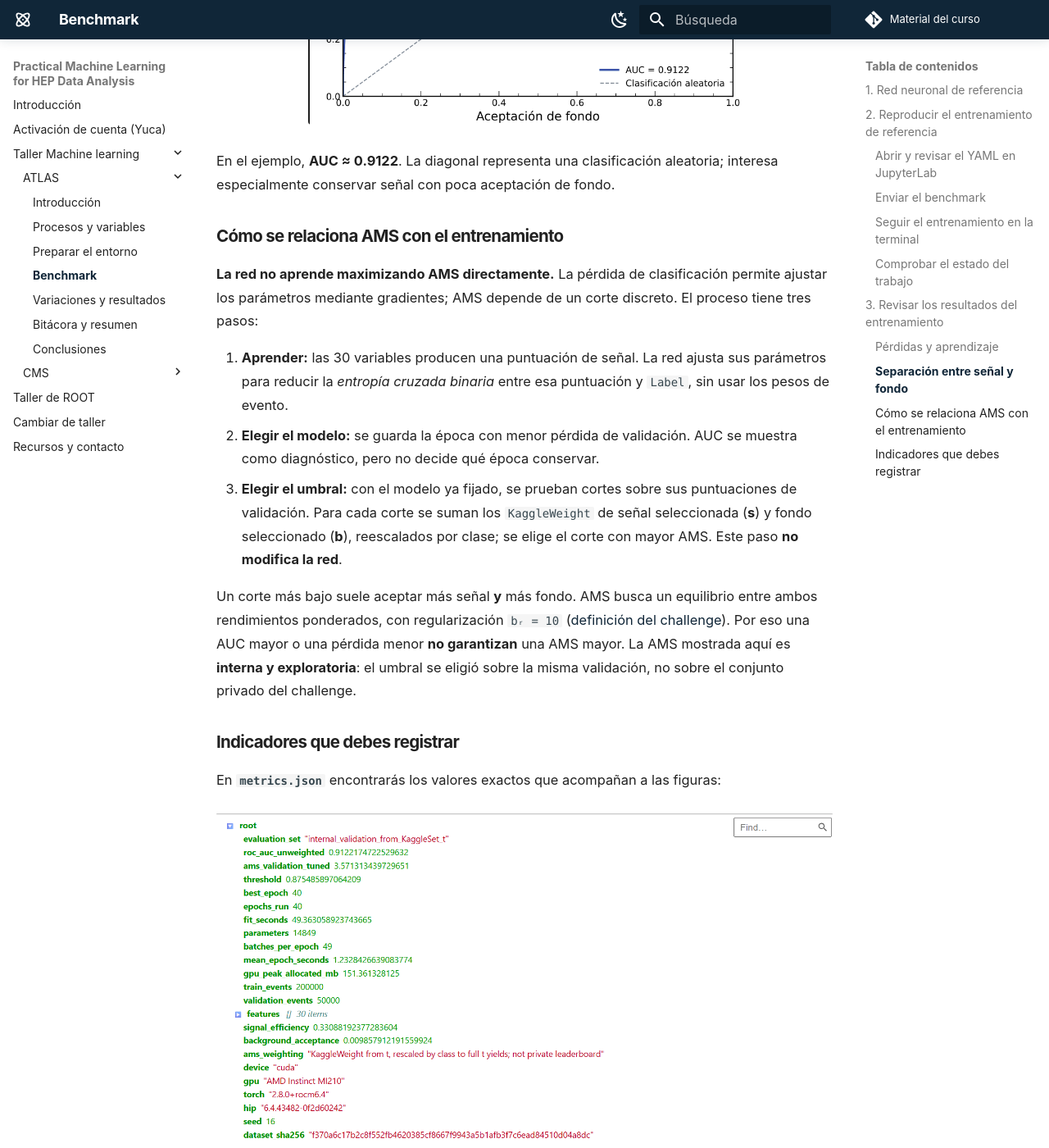
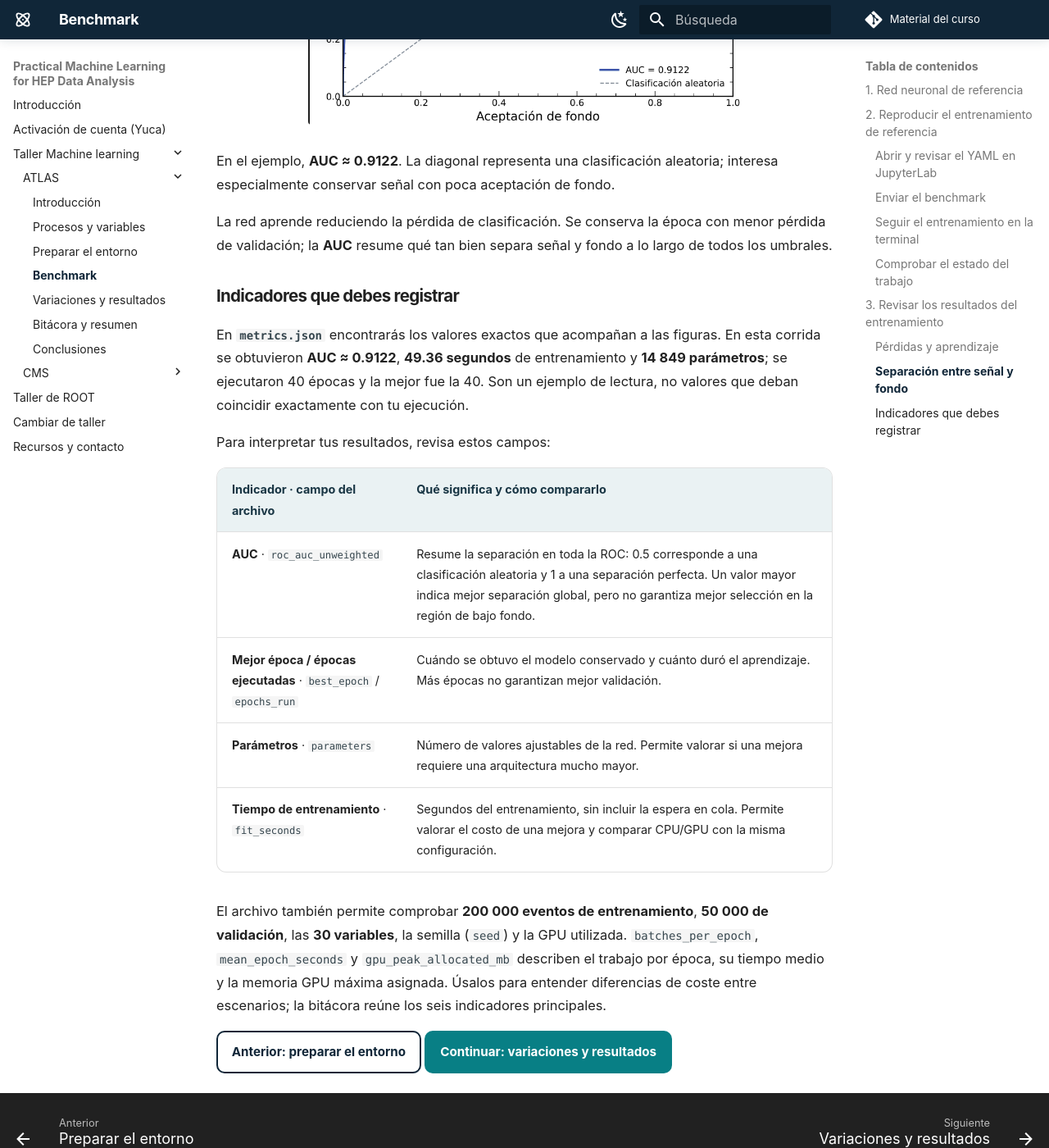
Before and after one commit to castaned/practical-ml-hep, an MkDocs documentation site: the page built from docs/laboratorio.md, in a window 1280 px wide and 1400 px high, scrolled down 8093 px. Shown: the whole window at 82% size. Built offline with MkDocs 1.6.1 and Material for MkDocs 9.7.7, drawn with Linux system fonts in a browser that asks for light colours; comment, search, counter and statistics services are not loaded; some of the changed text lies outside the part shown.

Commit message:
Focus ATLAS course evaluation on AUC and training metrics

```diff
--- a/docs/assets/benchmarks/atlas_yuca_baseline.json
+++ b/docs/assets/benchmarks/atlas_yuca_baseline.json
@@ -23,15 +23,13 @@
       "device": "GPU MI210",
       "epochs_run": 20,
       "fit_seconds": 29.95,
-      "roc_auc_unweighted": 0.90999,
-      "ams_validation_tuned": 3.5229
+      "roc_auc_unweighted": 0.90999
     },
     {
       "device": "CPU (4 hilos)",
       "epochs_run": 20,
       "fit_seconds": 39.35,
-      "roc_auc_unweighted": 0.91048,
-      "ams_validation_tuned": 3.5629
+      "roc_auc_unweighted": 0.91048
     }
   ],
   "evaluation": "Validación interna de KaggleSet=t. No equivale a la evaluación privada histórica del challenge."
--- a/docs/javascripts/scenarios.js
+++ b/docs/javascripts/scenarios.js
@@ -1,6 +1,6 @@
 (() => {
   const scenarios={
-    A:{label:'A. Más ancha',file:'atlas_A_capas1024-512-256-128.yaml',block:'model',field:'hidden_dims',value:'[1024, 512, 256, 128]',network:'wide',question:'Cuatro capas, con ocho veces más neuronas por capa que la referencia. ¿Mejoran AUC y AMS? Compara el coste en tiempo y parámetros.'},
+    A:{label:'A. Más ancha',file:'atlas_A_capas1024-512-256-128.yaml',block:'model',field:'hidden_dims',value:'[1024, 512, 256, 128]',network:'wide',question:'Cuatro capas, con ocho veces más neuronas por capa que la referencia. ¿Mejora la AUC? Compara el coste en tiempo y parámetros.'},
     B:{label:'B. Compacta',file:'atlas_B_capas8-4.yaml',block:'model',field:'hidden_dims',value:'[8, 4]',network:'compact',question:'Solo dos capas de 8 y 4 neuronas. ¿Se mantienen resultados cercanos al benchmark con muchos menos parámetros?'},
     C:{label:'C. Dropout',file:'atlas_C_dropout0p6.yaml',block:'model',field:'dropout',value:'0.6',network:'baseline',dropout:0.6,question:'Dropout pasa de 0.1 a 0.6. ¿Reduce el sobreajuste o dificulta el aprendizaje? Revisa las pérdidas de entrenamiento y validación.'},
     D:{label:'D. Aprendizaje',file:'atlas_D_lr0p0005.yaml',block:'training',field:'learning_rate',value:'0.0005',network:'baseline',dropout:0.1,question:'La tasa de aprendizaje baja de 0.001 a 0.0005. ¿El aprendizaje más lento mejora la validación y cuántas épocas y segundos necesita?'}
--- a/docs/javascripts/simple-records.js
+++ b/docs/javascripts/simple-records.js
@@ -1,14 +1,14 @@
 (() => {
-  const fields=['id','variation','auc','ams','seconds','epochs','best','parameters'];
+  const fields=['id','variation','auc','seconds','epochs','best','parameters'];
   function validate(row){
-    const r={...row};
+    const r=Object.fromEntries(fields.map(key=>[key,row[key]]));
     if(!r.id || !r.variation)throw Error('Falta identificar la variación.');
     for(const key of fields.slice(2)){
       if(key==='parameters' && (r[key]===undefined || r[key]===null || r[key]==='')){r[key]='';continue;}
       if(String(r[key]??'').trim()==='' || !Number.isFinite(Number(r[key])))throw Error(`Revisa ${key}.`);
       r[key]=Number(r[key]);
     }
-    if(r.auc<0 || r.auc>1 || r.ams<0 || r.seconds<0 || !Number.isInteger(r.epochs) || !Number.isInteger(r.best) || r.best<1 || r.best>r.epochs)throw Error('Revisa los indicadores y las épocas.');
+    if(r.auc<0 || r.auc>1 || r.seconds<0 || !Number.isInteger(r.epochs) || !Number.isInteger(r.best) || r.best<1 || r.best>r.epochs)throw Error('Revisa los indicadores y las épocas.');
     if(r.parameters!=='' && (!Number.isInteger(r.parameters)||r.parameters<1))throw Error('Revisa el número de parámetros.');
     return r;
   }
@@ -29,7 +29,7 @@
     const body=summary.querySelector('tbody');body.replaceChildren();
     for(const row of [...records.values()].sort((a,b)=>a.variation.localeCompare(b.variation))){
       const tr=document.createElement('tr');
-      for(const value of [row.variation,row.auc.toFixed(5),row.ams.toFixed(4),row.seconds.toFixed(2),row.parameters===''?'—':row.parameters,row.epochs,row.best]){
+      for(const value of [row.variation,row.auc.toFixed(5),row.seconds.toFixed(2),row.parameters===''?'—':row.parameters,row.epochs,row.best]){
         const td=document.createElement('td');td.textContent=value;tr.append(td);
       }
       const actions=document.createElement('td');
--- a/docs/laboratorio.md
+++ b/docs/laboratorio.md
@@ -172,33 +172,17 @@ En **`roc_curve.png`**, cada punto corresponde a un umbral distinto. El eje hori
 
 En el ejemplo, **AUC ≈ 0.9122**. La diagonal representa una clasificación aleatoria; interesa especialmente conservar señal con poca aceptación de fondo.
 
-### Cómo se relaciona AMS con el entrenamiento
-
-**La red no aprende maximizando AMS directamente.** La pérdida de clasificación permite ajustar los parámetros mediante gradientes; AMS depende de un corte discreto. El proceso tiene tres pasos:
-
-1. **Aprender:** las 30 variables producen una puntuación de señal. La red ajusta sus parámetros para reducir la *entropía cruzada binaria* entre esa puntuación y `Label`, sin usar los pesos de evento.
-2. **Elegir el modelo:** se guarda la época con menor pérdida de validación. AUC se muestra como diagnóstico, pero no decide qué época conservar.
-3. **Elegir el umbral:** con el modelo ya fijado, se prueban cortes sobre sus puntuaciones de validación. Para cada corte se suman los `KaggleWeight` de señal seleccionada (**s**) y fondo seleccionado (**b**), reescalados por clase; se elige el corte con mayor AMS. Este paso **no modifica la red**.
-
-Un corte más bajo suele aceptar más señal **y** más fondo. AMS busca un equilibrio entre ambos rendimientos ponderados, con regularización `bᵣ = 10` ([definición del challenge](https://opendata.cern.ch/record/328)). Por eso una AUC mayor o una pérdida menor **no garantizan** una AMS mayor. La AMS mostrada aquí es **interna y exploratoria**: el umbral se eligió sobre la misma validación, no sobre el conjunto privado del challenge.
+La red aprende reduciendo la pérdida de clasificación. Se conserva la época con menor pérdida de validación; la **AUC** resume qué tan bien separa señal y fondo a lo largo de todos los umbrales.
 
 ### Indicadores que debes registrar {#comparar-benchmark}
 
-En **`metrics.json`** encontrarás los valores exactos que acompañan a las figuras:
-
-![Archivo metrics.json de la ejecución de referencia con métricas, tiempos y configuración del equipo](assets/benchmarks/atlas_reference_metrics.png){ .benchmark-metrics }
-
-En esta corrida se obtuvieron **AUC ≈ 0.9122**, **AMS interna ≈ 3.5713**, **49.36 segundos** de entrenamiento y **14 849 parámetros**; se ejecutaron 40 épocas y la mejor fue la 40. Son un ejemplo de lectura, no valores que deban coincidir exactamente con tu ejecución.
+En **`metrics.json`** encontrarás los valores exactos que acompañan a las figuras. En esta corrida se obtuvieron **AUC ≈ 0.9122**, **49.36 segundos** de entrenamiento y **14 849 parámetros**; se ejecutaron 40 épocas y la mejor fue la 40. Son un ejemplo de lectura, no valores que deban coincidir exactamente con tu ejecución.
 
 Para interpretar tus resultados, revisa estos campos:
 
 | Indicador · campo del archivo | Qué significa y cómo compararlo |
 | --- | --- |
 | **AUC** · `roc_auc_unweighted` | Resume la separación en toda la ROC: 0.5 corresponde a una clasificación aleatoria y 1 a una separación perfecta. Un valor mayor indica mejor separación global, pero no garantiza mejor selección en la región de bajo fondo. |
-| **AMS interna** · `ams_validation_tuned` | Sensibilidad aproximada de una selección, calculada con los rendimientos ponderados de señal y fondo. Mayor es mejor bajo las mismas condiciones de evaluación. No es una significancia observada. |
-| **Umbral** · `threshold` | Puntuación mínima elegida para maximizar la AMS en validación. Determina qué eventos se aceptan; un umbral mayor no implica por sí solo una mejora. |
-| **Eficiencia de señal** · `signal_efficiency` | Fracción de eventos de señal que supera ese umbral. Multiplica por 100 para expresarla como porcentaje. |
-| **Aceptación de fondo** · `background_acceptance` | Fracción de eventos de fondo que supera el mismo umbral. Busca reducirla conservando señal. Estas dos fracciones son conteos sin pesos; la AMS sí utiliza pesos. |
 | **Mejor época / épocas ejecutadas** · `best_epoch` / `epochs_run` | Cuándo se obtuvo el modelo conservado y cuánto duró el aprendizaje. Más épocas no garantizan mejor validación. |
 | **Parámetros** · `parameters` | Número de valores ajustables de la red. Permite valorar si una mejora requiere una arquitectura mucho mayor. |
 | **Tiempo de entrenamiento** · `fit_seconds` | Segundos del entrenamiento, sin incluir la espera en cola. Permite valorar el costo de una mejora y comparar CPU/GPU con la misma configuración. |
--- a/mkdocs.yml
+++ b/mkdocs.yml
@@ -47,8 +47,8 @@ extra_css:
   - stylesheets/course.css?v=18
 extra_javascript:
   - javascripts/explorer.js?v=8
-  - javascripts/scenarios.js?v=12
-  - javascripts/simple-records.js?v=5
+  - javascripts/scenarios.js?v=13
+  - javascripts/simple-records.js?v=6
 nav:
   - Introducción: index.md
   - Activación de cuenta (Yuca): preparacion.md
```
Also changed, not shown: docs/bitacora.md (+3 -4 lines), docs/conclusiones.md (+3 -1 lines), docs/assets/workshop/hep_framework_atlas_cms_v3.svg.
